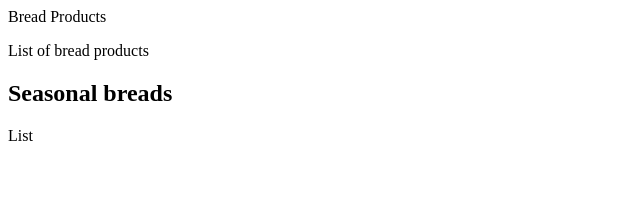
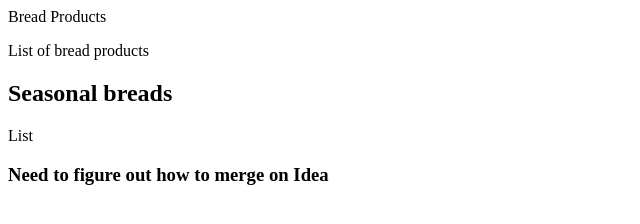
Before and after one commit to yuliyabasyuk/Tutorial2GUI, a plain HTML site: page index.html in a window 1280 px wide. Shown: the whole page, without its empty margins (0-640 px from the left). Drawn offline with Linux system fonts and the light colour scheme.

Commit message:
resolved merge conflict

```diff
--- a/index.html
+++ b/index.html
@@ -9,5 +9,6 @@
 <p> List of bread products</p>
 <h2>Seasonal breads</h2>
 <p>List</p>
+<h3>Need to figure out how to merge on Idea</h3>
 </body>
 </html>
```
